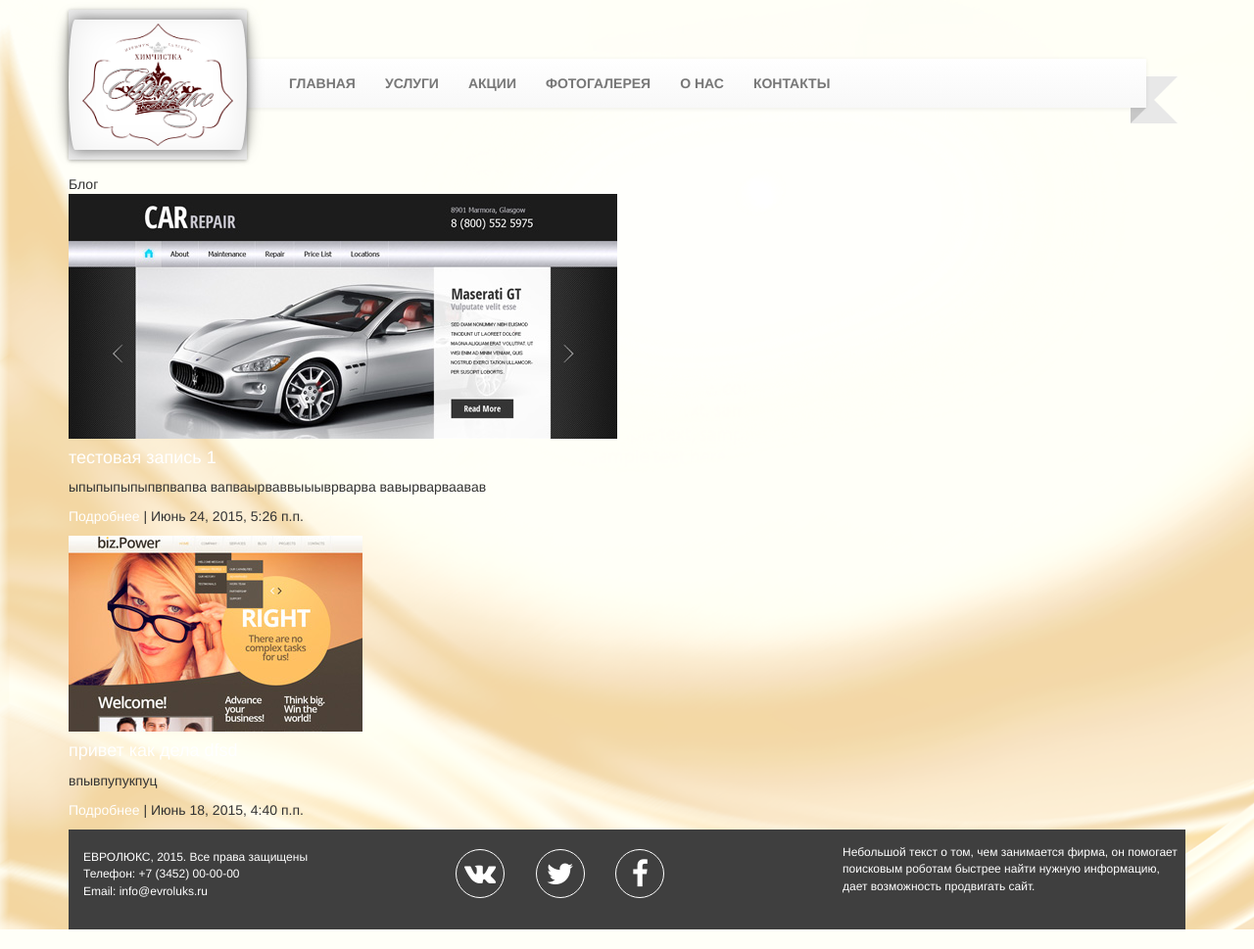
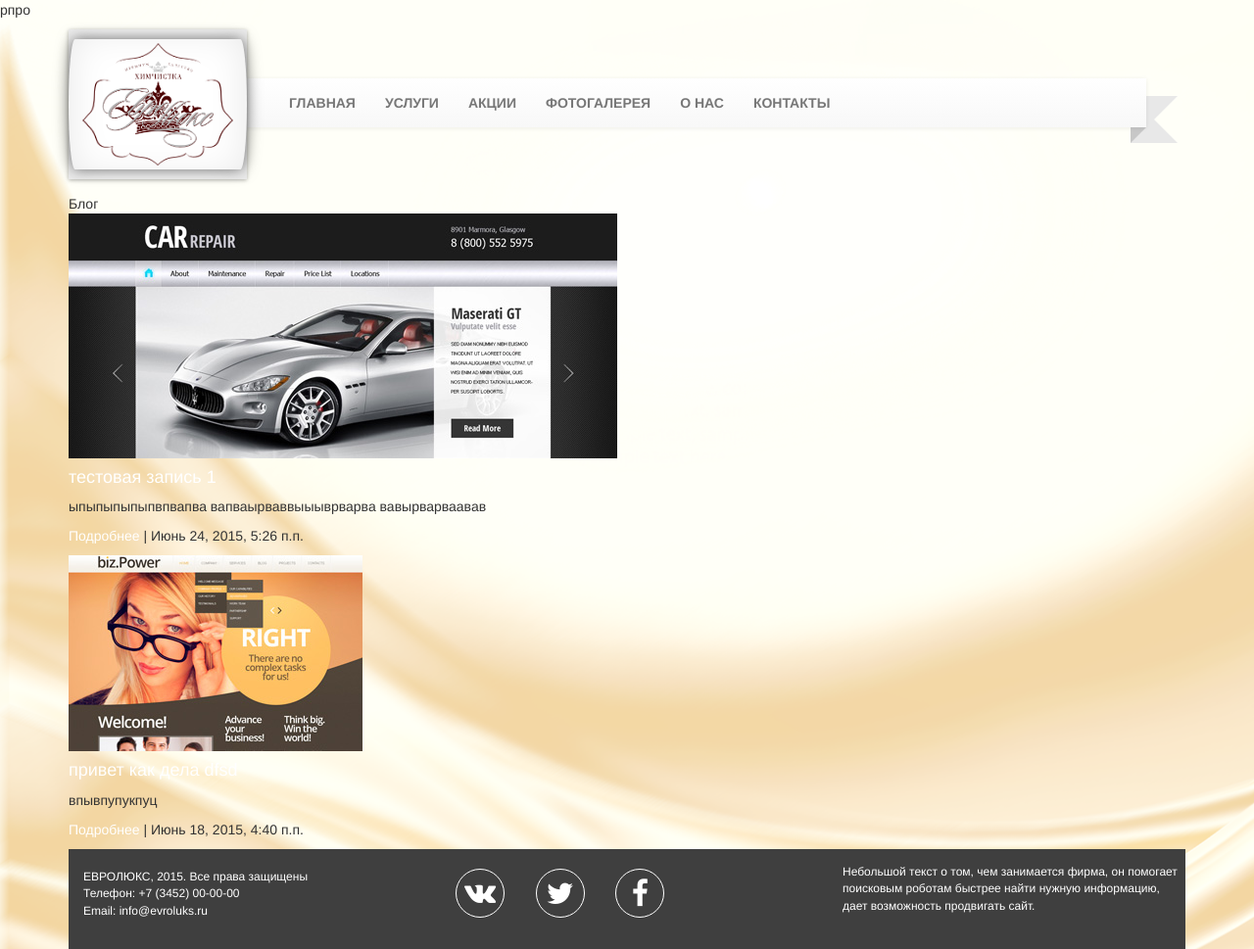
Before and after one commit to DenyDenito/evroluks, a Django app: page /blog/ in a window 1280 px wide. Shown: the whole page at 98% size. Run offline with Django 3.2, Linux system fonts and the light colour scheme; data comes from the database, SQL or seed files in the repository; some libraries are stand-ins or nearby versions.

Commit message:
Тест

```diff
--- a/templates/base.html
+++ b/templates/base.html
@@ -7,7 +7,7 @@
         {% block expand_head %}{% endblock %}
     </head>
     <body>
-
+    рпро
         <div class="container">
             <!-- Заголовок -->
             <div class="header first_level">
```
